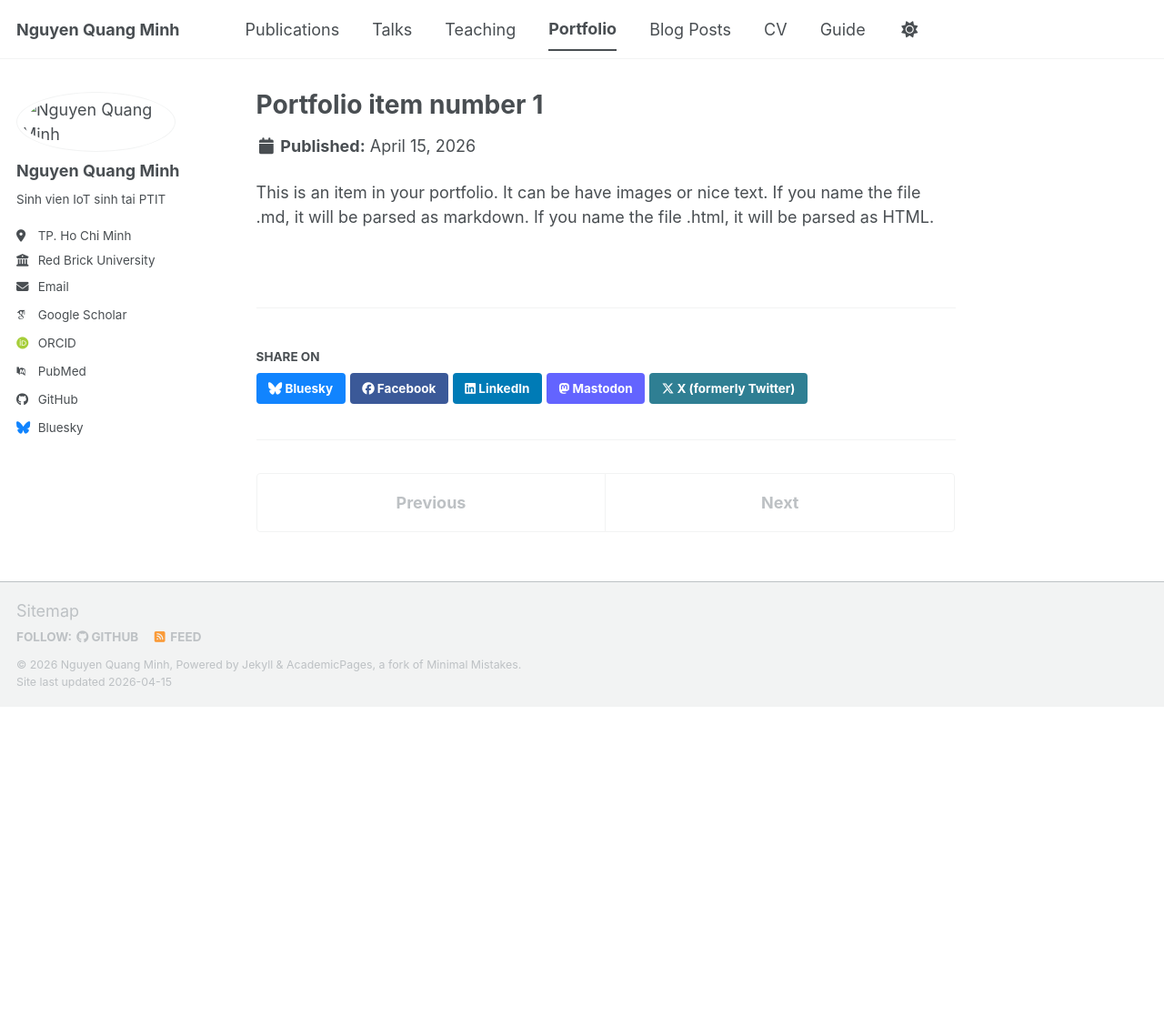
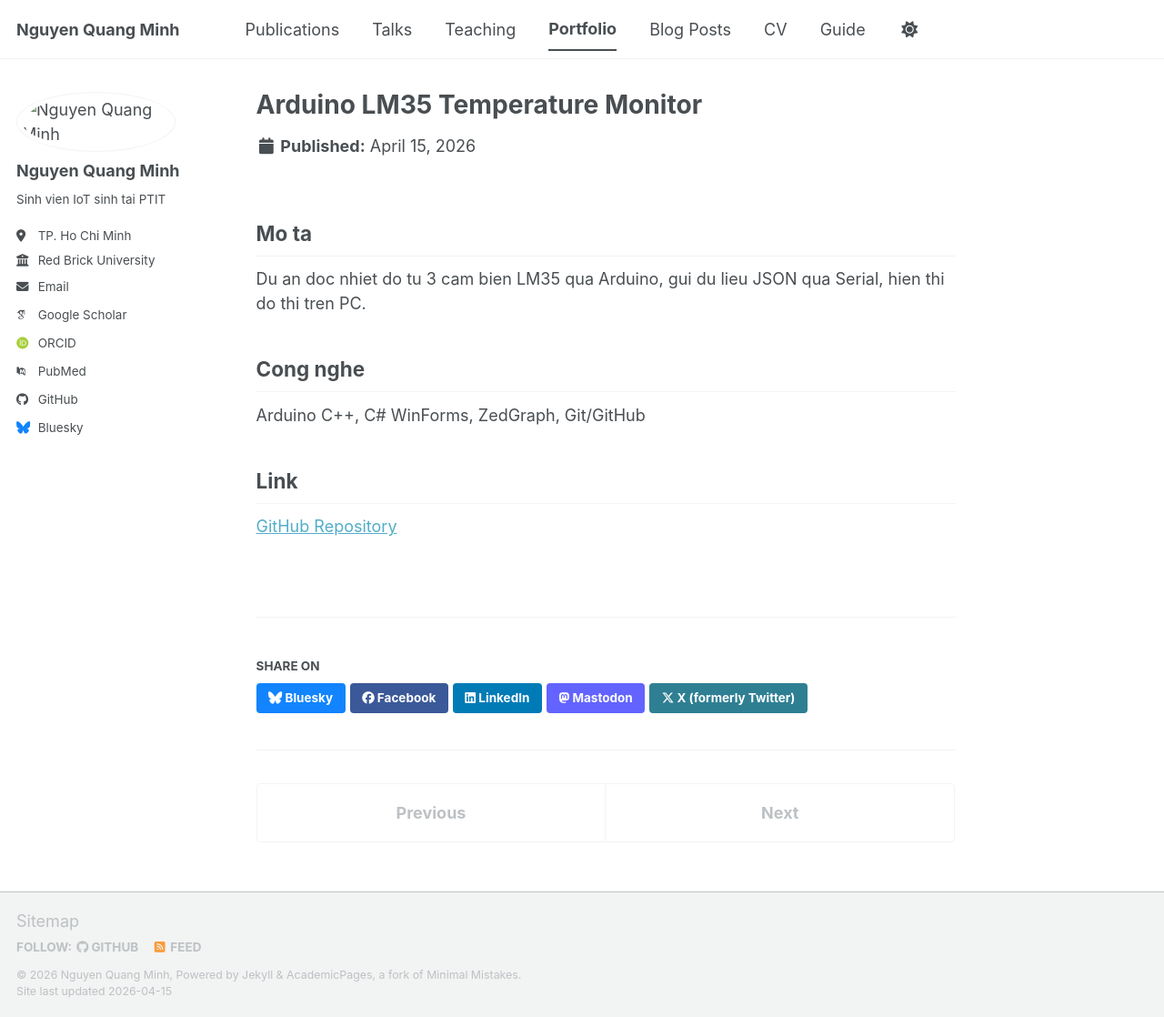
Before and after one commit to qminh23/qminh23.github.io, a Jekyll site: the page built from _portfolio/portfolio-1.md, in a window 1280 px wide and 1118 px high. Shown: the whole window at 91% size. Built offline with Jekyll 4.4.1, drawn with Linux system fonts in a browser that asks for light colours; some web fonts are replaced; a script bundle is joined from its source files by our own code; library files that are not in the unit come from our copies.

Commit message:
Update portfolio-1.md

```diff
--- a/_portfolio/portfolio-1.md
+++ b/_portfolio/portfolio-1.md
@@ -1,7 +1,15 @@
 ---
-title: "Portfolio item number 1"
-excerpt: "Short description of portfolio item number 1<br/><img src='/images/500x300.png'>"
+title: "Arduino LM35 Temperature Monitor"
+excerpt: "He thong giam sat nhiet do LM35 voi Arduino"
 collection: portfolio
 ---
 
-This is an item in your portfolio. It can be have images or nice text. If you name the file .md, it will be parsed as markdown. If you name the file .html, it will be parsed as HTML.
+## Mo ta
+Du an doc nhiet do tu 3 cam bien LM35 qua Arduino,
+gui du lieu JSON qua Serial, hien thi do thi tren PC.
+
+## Cong nghe
+Arduino C++, C# WinForms, ZedGraph, Git/GitHub
+
+## Link
+[GitHub Repository](https://github.com/qminh23/Arduino_LM35_TempMonitor)
```
